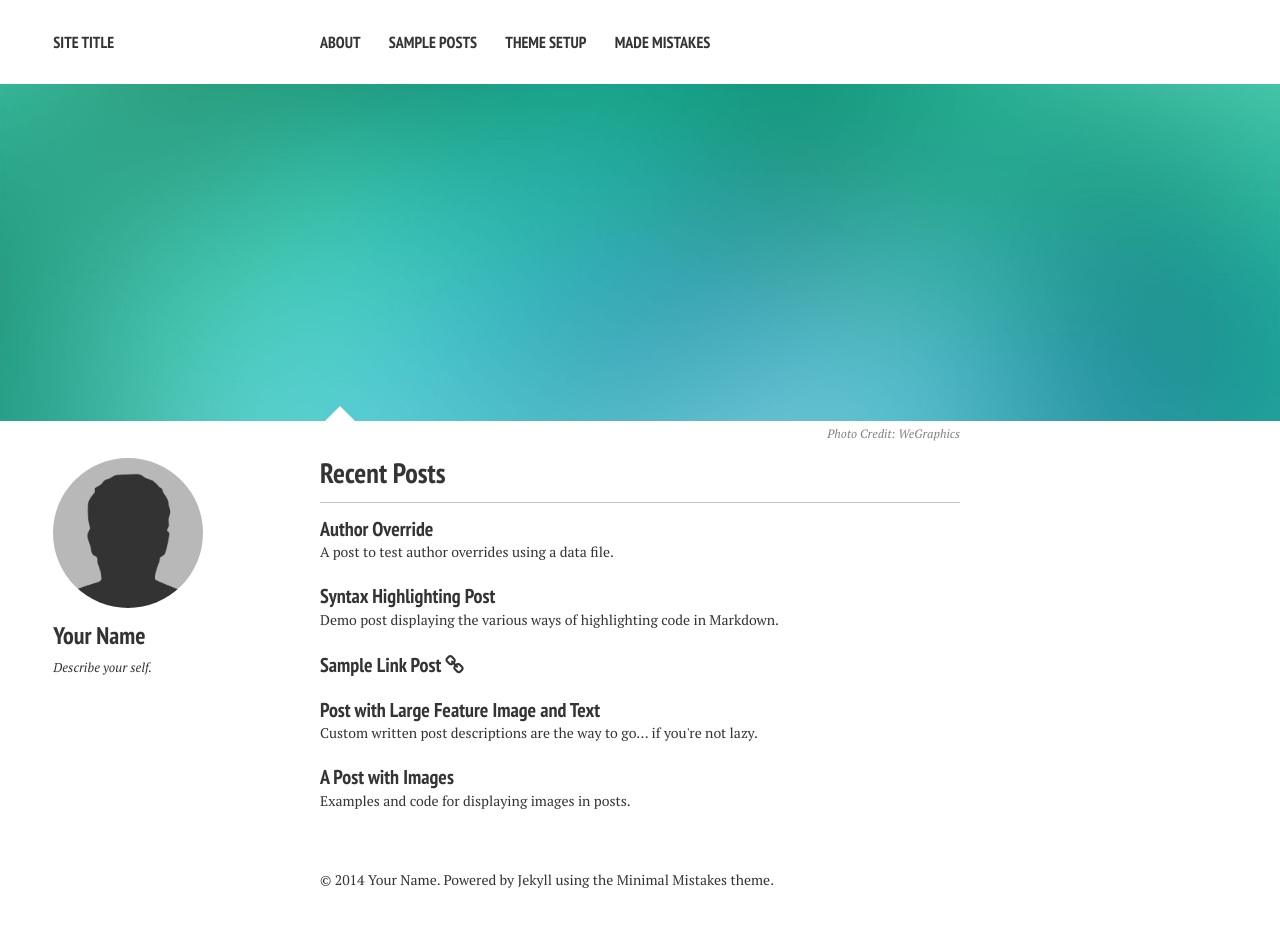
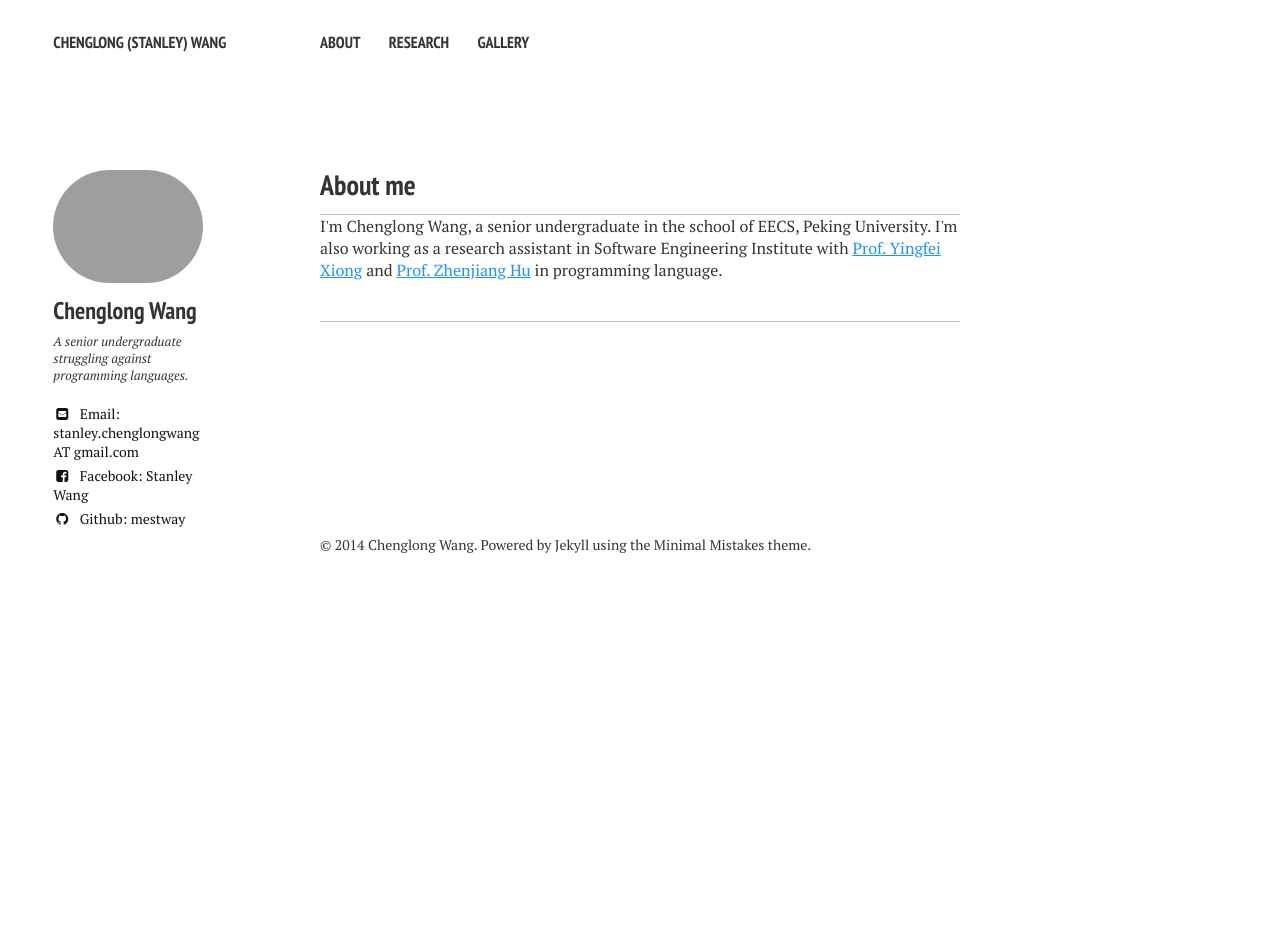
Before and after one commit to Mestway/mestway.github.io, a Jekyll site: the page built from index.md, in a window 1280 px wide. Built offline with Jekyll 4.4.1, drawn with Linux system fonts in a browser that asks for light colours; nearby versions of some CDN libraries; after the commit the page ends 900 px from its top, so only the background shows below that.

Commit message:
web page v0.1

```diff
--- a/_config.yml
+++ b/_config.yml
@@ -1,9 +1,8 @@
 # Site wide configuration
 
-title:            Site Title
+title:            Chenglong (Stanley) Wang
 locale:           en_US
 url:              http://localhost:4000
-
 
 # Jekyll configuration
 
@@ -26,32 +25,22 @@ kramdown:
 
 # Site owner
 owner:
-  name: Your Name
-  avatar: bio-photo.jpg
-  bio: "Describe your self."
-  email:
+  name: Chenglong Wang
+  avatar: Docusta.jpg
+  bio: "A senior undergraduate struggling against programming languages."
+  email: "stanley.chenglongwang@gmail.com"
   disqus-shortname:
   twitter: #username
-  facebook: #username
+  facebook: Stanley Wang
   google:
-    plus: #username
+    plus: #stanley.chenglongwang
     analytics:
     verify:
     ad-client:
     ad-slot:
   bing-verify:
-  github: #username
-  stackoverflow: #http://stackoverflow.com/users/123456/username
-  linkedin: #username
-  instagram: #username
-  lastfm: #username
-  tumblr: #username
-  pinterest: #username
-  foursquare: #username
-  steam: #username
-  dribbble: #username
-  youtube: #username
-  soundcloud: #username
+  github: mestway
+  steam: #Flying Globox
 
 include: [".htaccess"]
 exclude: ["lib", "config.rb", "Capfile", "config", "log", "Rakefile", "Rakefile.rb", "tmp", "less", "*.sublime-project", "*.sublime-workspace", "test", "spec", "Gruntfile.js", "package.json", "node_modules", "Gemfile", "Gemfile.lock", "LICENSE", "README.md"]
--- a/_data/navigation.yml
+++ b/_data/navigation.yml
@@ -3,11 +3,8 @@
 - title: About
   url: /about/
 
-- title: Sample Posts
-  url: /posts/
+- title: Research
+  url: /research/
 
-- title: Theme Setup
-  url: /theme-setup/
-
-- title: Made Mistakes
-  url: http://mademistakes.com
+- title: Gallery
+  url: /gallery/
--- a/_includes/_author-bio.html
+++ b/_includes/_author-bio.html
@@ -9,19 +9,14 @@
 {% endif %}
 <h3>{{ author.name }}</h3>
 <p>{{ author.bio }}</p>
-{% if author.email %}<a href="mailto:{{ author.email }}" class="author-social" target="_blank"><i class="fa fa-fw fa-envelope-square"></i> Email</a>{% endif %}
-{% if author.twitter %}<a href="http://twitter.com/{{ author.twitter }}" class="author-social" target="_blank"><i class="fa fa-fw fa-twitter-square"></i> Twitter</a>{% endif %}
-{% if author.facebook %}<a href="http://facebook.com/{{ author.facebook }}" class="author-social" target="_blank"><i class="fa fa-fw fa-facebook-square"></i> Facebook</a>{% endif %}
-{% if author.google.plus %}<a href="http://plus.google.com/+{{ author.google.plus }}" class="author-social" target="_blank"><i class="fa fa-fw fa-google-plus-square"></i> Google+</a>{% endif %}
-{% if author.linkedin %}<a href="http://linkedin.com/in/{{ author.linkedin }}" class="author-social" target="_blank"><i class="fa fa-fw fa-linkedin-square"></i> LinkedIn</a>{% endif %}
-{% if author.instagram %}<a href="http://instagram.com/{{ author.instagram }}" class="author-social" target="_blank"><i class="fa fa-fw fa-instagram"></i> Instagram</a>{% endif %}
+{% if author.email %}<a href="mailto:{{ author.email }}" class="author-social" target="_blank"><i class="fa fa-fw fa-envelope-square"></i> Email: stanley.chenglongwang AT gmail.com</a>{% endif %}
+{% if author.facebook %}<a href="http://facebook.com/{{ author.facebook }}" class="author-social" target="_blank"><i class="fa fa-fw fa-facebook-square"></i> Facebook: Stanley Wang</a>{% endif %}
 {% if author.tumblr %}<a href="http://{{ author.tumblr }}.tumblr.com" class="author-social" target="_blank"><i class="fa fa-fw fa-tumblr-square"></i> Tumblr</a>{% endif %}
-{% if author.github %}<a href="http://github.com/{{ author.github }}" class="author-social" target="_blank"><i class="fa fa-fw fa-github"></i> Github</a>{% endif %}
-{% if author.stackoverflow %}<a href="http://stackoverflow.com/users/{{ author.stackoverflow }}" class="author-social" target="_blank"><i class="fa fa-fw fa-stack-overflow"></i> Stackoverflow</a>{% endif %}
+{% if author.github %}<a href="http://github.com/{{ author.github }}" class="author-social" target="_blank"><i class="fa fa-fw fa-github"></i> Github: mestway</a>{% endif %}
 {% if author.lastfm %}<a href="http://lastfm.com/user/{{ author.lastfm }}" class="author-social" target="_blank"><i class="fa fa-fw fa-music"></i> Last.fm</a>{% endif %}
 {% if author.dribbble %}<a href="http://dribbble.com/{{ author.dribbble }}" class="author-social" target="_blank"><i class="fa fa-fw fa-dribbble"></i> Dribbble</a>{% endif %}
 {% if author.pinterest %}<a href="http://www.pinterest.com/{{ author.pinterest }}" class="author-social" target="_blank"><i class="fa fa-fw fa-pinterest"></i> Pinterest</a>{% endif %}
 {% if author.foursquare %}<a href="http://foursquare.com/{{ author.foursquare }}" class="author-social" target="_blank"><i class="fa fa-fw fa-foursquare"></i> Foursquare</a>{% endif %}
-{% if author.steam %}<a href="http://steamcommunity.com/id/{{ author.steam }}" class="author-social" target="_blank"><i class="fa fa-fw fa-steam-square"></i> Steam</a>{% endif %}
+{% if author.steam %}<a href="http://steamcommunity.com/id/{{ author.steam }}" class="author-social" target="_blank"><i class="fa fa-fw fa-steam-square"></i> Steam: Flying Globox</a>{% endif %}
 {% if author.youtube %}<a href="https://youtube.com/user/{{ author.youtube }}" class="author-social" target="_blank"><i class="fa fa-fw fa-youtube-square"></i> Youtube</a>{% endif %}
 {% if author.soundcloud %}<a href="http://soundcloud.com/{{ author.soundcloud }}" class="author-social" target="_blank"><i class="fa fa-fw fa-soundcloud"></i> Soundcloud</a>{% endif %}
--- a/_layouts/home.html
+++ b/_layouts/home.html
@@ -15,24 +15,20 @@
 
 {% if page.image.feature %}
   <div class="image-wrap">
-  <img src=
-    {% if page.image.feature contains 'http' %}
-      "{{ page.image.feature }}"
-    {% else %}
-      "{{ site.url }}/images/{{ page.image.feature }}"
-    {% endif %}
-  alt="{{ page.title }} feature image">
+  <!-- <img src="{{site.url}}/images/sample-image-2.jpg" alt="{{ page.title }} feature image">
   {% if page.image.credit %}
     <span class="image-credit">Photo Credit: <a href="{{ page.image.creditlink }}">{{ page.image.credit }}</a></span>
-  {% endif %}
+  {% endif %}-->
   </div><!-- /.image-wrap -->
 {% endif %}
+<br/>
 
 <div id="main" role="main">
   <div class="article-author-side">
     {% include _author-bio.html %}
   </div>
   <div id="index">
+	{% comment %}
   	<h3><a href="{{ site.url}}/posts/">Recent Posts</a></h3>
       {% for post in site.posts limit:5 %}
       <article>
@@ -44,6 +40,13 @@
         {% endif %}
       </article>
       {% endfor %}
+	{% endcomment %}
+    <h3 id="my_title">About me</h3>
+    <p>
+      I'm Chenglong Wang, a senior undergraduate in the school of EECS, Peking University.
+      I'm also working as a research assistant in Software Engineering Institute with <a class="my_ref" href="http://sei.pku.edu.cn/~xiongyf04/">Prof. Yingfei Xiong</a> and <a class="my_ref" href="http://research.nii.ac.jp/~hu/">Prof. Zhenjiang Hu</a> in programming language.
+    </p>
+    <h3></h3>
   </div><!-- /#index -->
 </div><!-- /#main -->
 
--- a/_sass/page.scss
+++ b/_sass/page.scss
@@ -263,6 +263,10 @@ $button-size: 1.5rem;
 			text-indent: 0;
 		}
 	}
+	a {
+		color: #1E90FF;
+		text-decoration: underline;
+	}
 }
 .image-wrap {
 	position: relative;
@@ -348,7 +352,7 @@ $button-size: 1.5rem;
 .article-author-side {
 	display: none;
 	.bio-photo {
-		max-width: 110px;
+		max-width: 180px;
 		@include rounded(150px);
 	}
 	@media #{$small} {
```
Also changed, not shown: _data/authors.yml (+6 -18 lines). Lines whose indentation alone changed are shown as unchanged.
